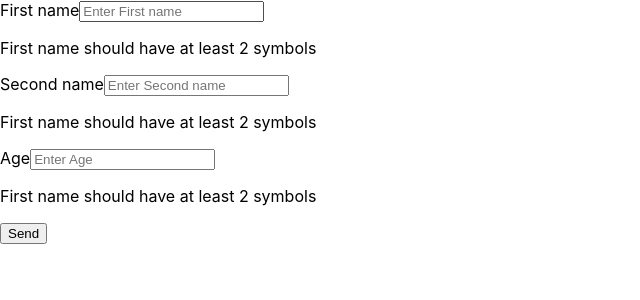
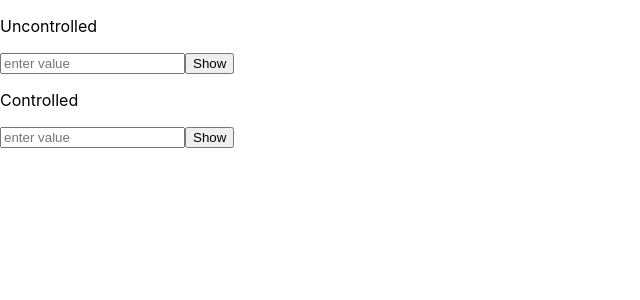
Before and after one commit to AlexeiVinchester/react-doc, a React (Create React App) app: page / in a window 1280 px wide. Shown: the top 300 px of the page, without its empty margins (0-640 px from the left). Built offline with nearby package versions, Linux system fonts and the light colour scheme.

Commit message:
controlled and uncontrolled components

```diff
--- a/src/App.js
+++ b/src/App.js
@@ -1,12 +1,13 @@
 import './App.css';
-import { ChatContainer, TestUseEffect } from './preparation/useEffect';
-import { TestUseId } from './preparation/useId';
-import { InputContainer, TimerContainer, VideoContainer } from './preparation/useRef';
+import { ControlledInput, UncontrolledInput } from './preparation/UnConComponent';
 function App() {
 
     return (
         <div>
-            <TestUseId />
+            <p>Uncontrolled</p>
+            <UncontrolledInput />
+            <p>Controlled</p>
+            <ControlledInput />
         </div>
     );
 
--- a/src/index.js
+++ b/src/index.js
@@ -7,7 +7,5 @@ const root = ReactDOM.createRoot(document.getElementById('root'), {
     identifierPrefix: 'first-app'
 });
 root.render(
-
     <App />
-
 );
--- /dev/null
+++ b/src/preparation/UnConComponent.jsx
@@ -0,0 +1,36 @@
+import { useRef, useState } from "react"
+
+// using of uncontrolled component input
+
+const UncontrolledInput = () => {
+    console.log('new render')
+    const ref = useRef(null);
+    const handleClick = (e) => {
+        console.log(ref.current.value)
+        e.preventDefault();
+    }
+    return (
+        <form>
+            <input ref={ref} placeholder="enter value" />
+            <button onClick={handleClick} >Show</button>
+        </form>
+    );
+}
+
+const ControlledInput = () => {
+    console.log('new render')
+    const [value, setValue] = useState('');
+    const handleChange = (e) => setValue(e.target.value);
+    const handleClick = (e) => {
+        console.log(value)
+        e.preventDefault();
+    }
+    return (
+        <form>
+            <input onChange={handleChange} placeholder="enter value" />
+            <button onClick={handleClick} >Show</button>
+        </form>
+    );
+}
+
+export { UncontrolledInput, ControlledInput }
```
Also changed, not shown: src/preparation/useMemoWork.jsx (added, +36 -0 lines).
